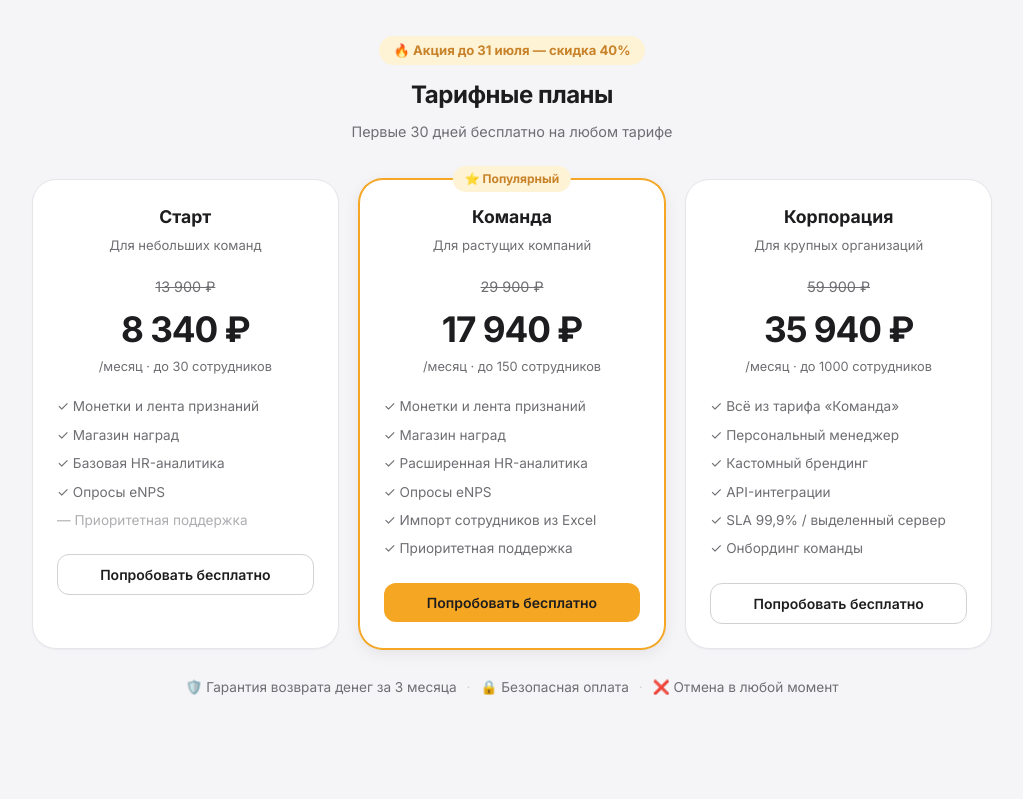
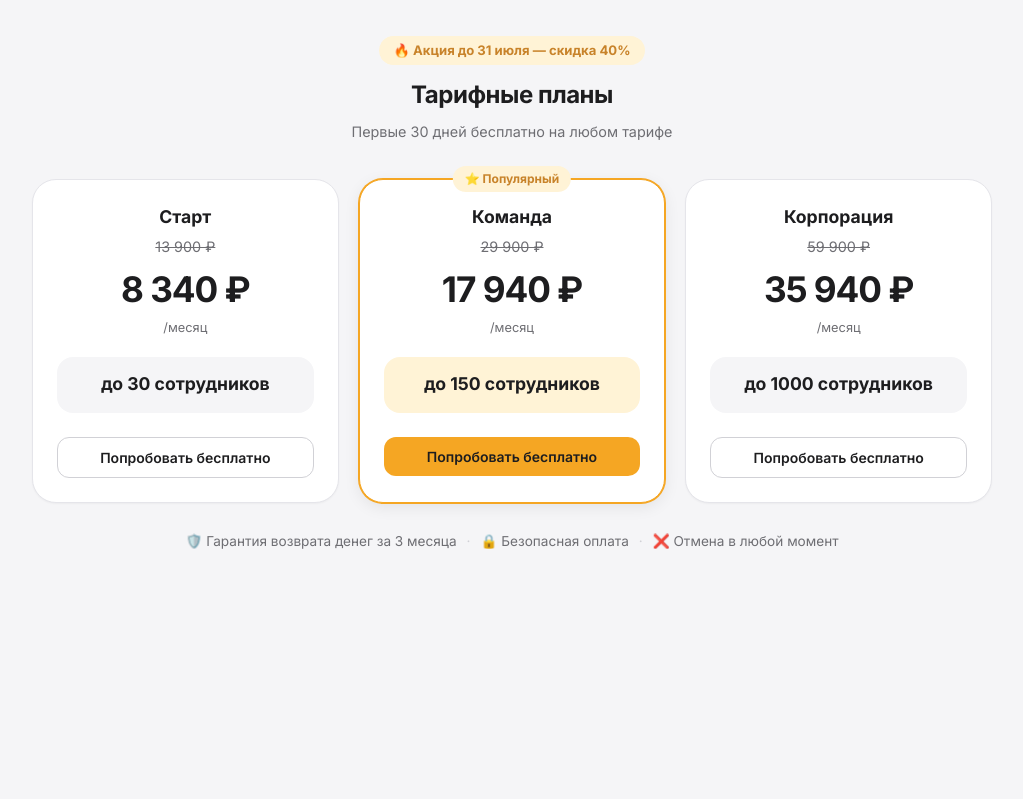
Before and after one commit to emilmurtazin/spasibo-kollege, a Django app: page / in a window 1280 px wide. Shown: the part 1080-1879 px from the top of the page, without its empty margins (128-1151 px from the left). After the commit the page ends 1629 px from the top, so only its background shows below. Run offline with Django 5.2, Linux system fonts and the light colour scheme.

Commit message:
Add files via upload

```diff
--- a/templates/core/landing.html
+++ b/templates/core/landing.html
@@ -68,19 +68,14 @@
     <!-- Старт -->
     <div class="sk-card" style="position:relative;text-align:center;">
       <h3 style="font-size:1.1rem;font-weight:700;margin:0 0 6px;">Старт</h3>
-      <p style="font-size:.82rem;color:var(--c-muted);margin:0 0 20px;">Для небольших команд</p>
       <div style="margin-bottom:4px;">
         <span style="font-size:.9rem;color:var(--c-muted);text-decoration:line-through;">13 900 ₽</span>
       </div>
       <p style="font-size:2.2rem;font-weight:700;letter-spacing:-.03em;margin:0 0 2px;">8 340 ₽</p>
-      <p style="font-size:.8rem;color:var(--c-muted);margin:0 0 20px;">/месяц · до 30 сотрудников</p>
-      <ul style="text-align:left;font-size:.85rem;color:var(--c-muted);margin:0 0 24px;padding:0;list-style:none;display:flex;flex-direction:column;gap:8px;">
-        <li>✓ Монетки и лента признаний</li>
-        <li>✓ Магазин наград</li>
-        <li>✓ Базовая HR-аналитика</li>
-        <li>✓ Опросы eNPS</li>
-        <li style="color:var(--c-placeholder);">— Приоритетная поддержка</li>
-      </ul>
+      <p style="font-size:.8rem;color:var(--c-muted);margin:0 0 20px;">/месяц</p>
+      <div style="background:var(--c-bg);border-radius:var(--r-lg);padding:14px;margin-bottom:24px;">
+        <p style="font-size:1.1rem;font-weight:700;margin:0 0 2px;">до 30 сотрудников</p>
+      </div>
       <a href="{% url 'register' %}" class="sk-btn sk-btn--outline sk-btn--full">Попробовать бесплатно</a>
     </div>
 
@@ -90,40 +85,28 @@
         <span class="sk-pill sk-pill--gold" style="font-size:.75rem;padding:4px 12px;">⭐ Популярный</span>
       </div>
       <h3 style="font-size:1.1rem;font-weight:700;margin:0 0 6px;">Команда</h3>
-      <p style="font-size:.82rem;color:var(--c-muted);margin:0 0 20px;">Для растущих компаний</p>
       <div style="margin-bottom:4px;">
         <span style="font-size:.9rem;color:var(--c-muted);text-decoration:line-through;">29 900 ₽</span>
       </div>
       <p style="font-size:2.2rem;font-weight:700;letter-spacing:-.03em;margin:0 0 2px;">17 940 ₽</p>
-      <p style="font-size:.8rem;color:var(--c-muted);margin:0 0 20px;">/месяц · до 150 сотрудников</p>
-      <ul style="text-align:left;font-size:.85rem;color:var(--c-muted);margin:0 0 24px;padding:0;list-style:none;display:flex;flex-direction:column;gap:8px;">
-        <li>✓ Монетки и лента признаний</li>
-        <li>✓ Магазин наград</li>
-        <li>✓ Расширенная HR-аналитика</li>
-        <li>✓ Опросы eNPS</li>
-        <li>✓ Импорт сотрудников из Excel</li>
-        <li>✓ Приоритетная поддержка</li>
-      </ul>
+      <p style="font-size:.8rem;color:var(--c-muted);margin:0 0 20px;">/месяц</p>
+      <div style="background:var(--c-gold-light);border-radius:var(--r-lg);padding:14px;margin-bottom:24px;">
+        <p style="font-size:1.1rem;font-weight:700;margin:0 0 2px;">до 150 сотрудников</p>
+      </div>
       <a href="{% url 'register' %}" class="sk-btn sk-btn--gold sk-btn--full">Попробовать бесплатно</a>
     </div>
 
     <!-- Корпорация -->
     <div class="sk-card" style="position:relative;text-align:center;">
       <h3 style="font-size:1.1rem;font-weight:700;margin:0 0 6px;">Корпорация</h3>
-      <p style="font-size:.82rem;color:var(--c-muted);margin:0 0 20px;">Для крупных организаций</p>
       <div style="margin-bottom:4px;">
         <span style="font-size:.9rem;color:var(--c-muted);text-decoration:line-through;">59 900 ₽</span>
       </div>
       <p style="font-size:2.2rem;font-weight:700;letter-spacing:-.03em;margin:0 0 2px;">35 940 ₽</p>
-      <p style="font-size:.8rem;color:var(--c-muted);margin:0 0 20px;">/месяц · до 1000 сотрудников</p>
-      <ul style="text-align:left;font-size:.85rem;color:var(--c-muted);margin:0 0 24px;padding:0;list-style:none;display:flex;flex-direction:column;gap:8px;">
-        <li>✓ Всё из тарифа «Команда»</li>
-        <li>✓ Персональный менеджер</li>
-        <li>✓ Кастомный брендинг</li>
-        <li>✓ API-интеграции</li>
-        <li>✓ SLA 99,9% / выделенный сервер</li>
-        <li>✓ Онбординг команды</li>
-      </ul>
+      <p style="font-size:.8rem;color:var(--c-muted);margin:0 0 20px;">/месяц</p>
+      <div style="background:var(--c-bg);border-radius:var(--r-lg);padding:14px;margin-bottom:24px;">
+        <p style="font-size:1.1rem;font-weight:700;margin:0 0 2px;">до 1000 сотрудников</p>
+      </div>
       <a href="{% url 'register' %}" class="sk-btn sk-btn--outline sk-btn--full">Попробовать бесплатно</a>
     </div>
 
```
